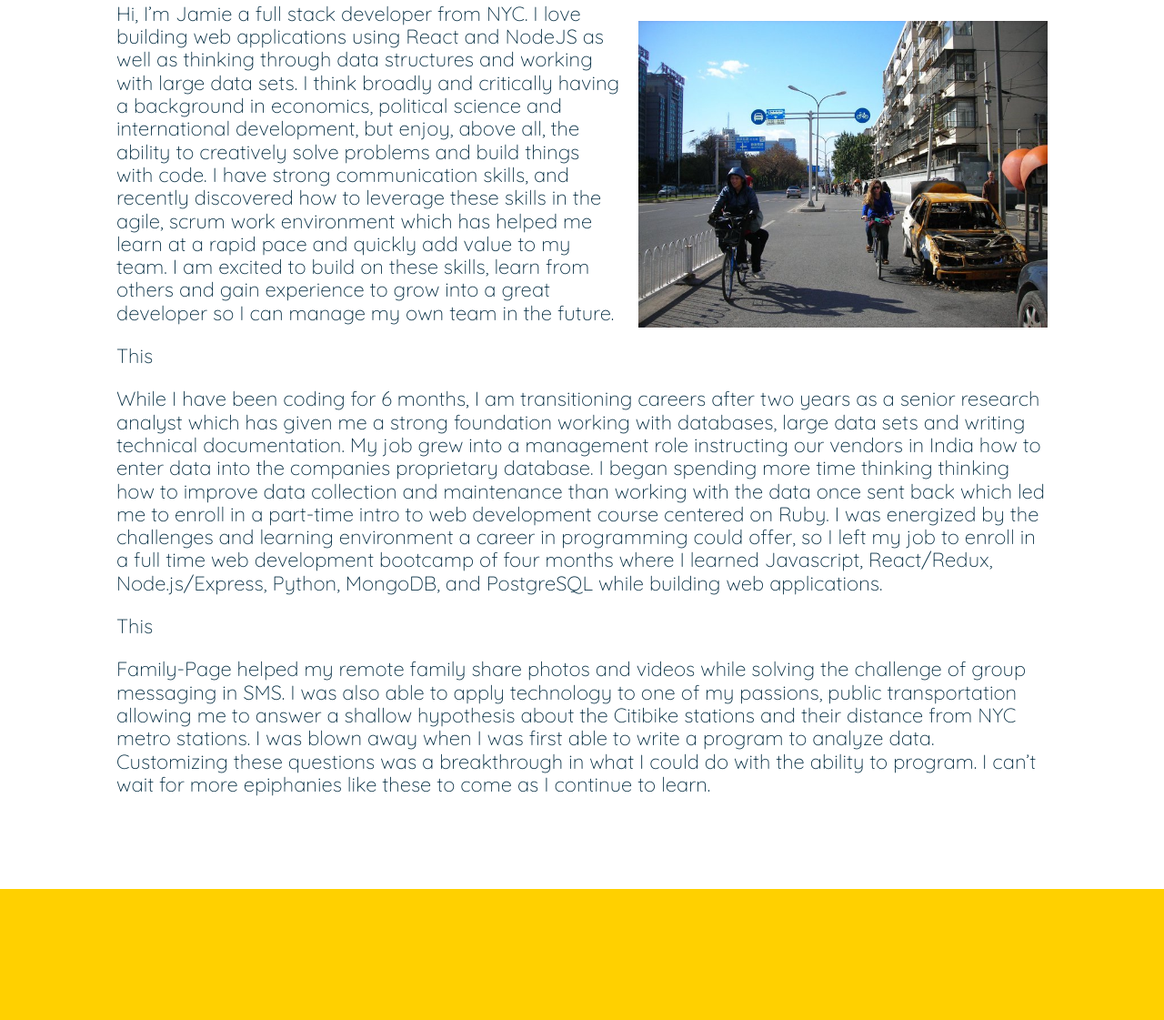
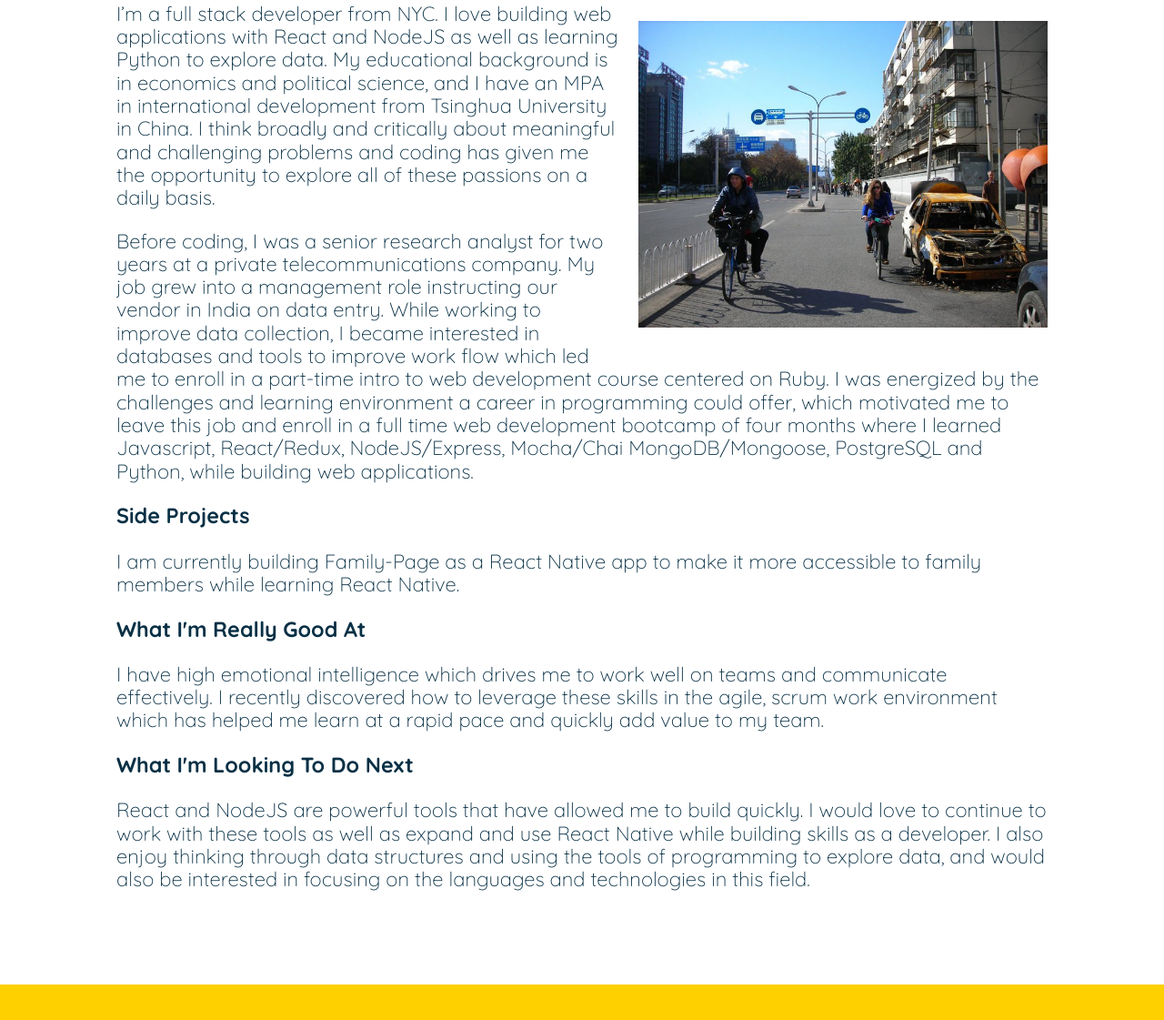
Before and after one commit to davellaj/Portfolio, a plain HTML site: page index.html in a window 1280 px wide. Shown: the part 3474-4595 px from the top of the page at 91% size. Drawn offline with nearby package versions, Linux system fonts and the light colour scheme.

Commit message:
filled out content for about me section

```diff
--- a/index.html
+++ b/index.html
@@ -202,25 +202,46 @@
         <div class="about-me-img">
           <img src="./images/china.jpg" alt="about-me-china">
         </div>
-            <p class="about-me-info">
-              Hi, I’m Jamie a full stack developer from NYC. I love building
-              web applications using React and NodeJS as well as thinking through
-              data structures and working with large data sets. I think broadly and
-              critically having a background in economics, political science and international development, but enjoy, above all, the ability to creatively solve problems and build things with code.  I have strong communication skills, and recently discovered how to leverage these skills in the agile, scrum work environment which has helped me learn at a rapid pace and quickly add value to my team. I am excited to build on these skills, learn from others and gain experience to grow into a great developer so I can manage my own team in the future.
+            <p>
+              I’m a full stack developer from NYC. I love building
+              web applications with React and NodeJS as well as learning Python to explore data.
+              My educational background is in economics and political science, and I have an MPA
+              in international development from Tsinghua University in China. I think broadly and critically
+              about meaningful and challenging problems and coding has given me the opportunity to explore all of these passions
+              on a daily basis.
+            </p>
+            <p>
+              Before coding, I was a senior research analyst for two years at a private telecommunications company.
+              My job grew into a management role instructing our vendor in India on data entry. While working to improve data collection, I became interested in databases and tools to improve work flow which led me to enroll in a
+              part-time intro to web development course centered
+              on Ruby. I was energized by the challenges and learning environment
+              a career in programming could offer, which motivated me to leave this job and enroll in a full
+              time web development bootcamp of four months where I learned Javascript,
+              React/Redux, NodeJS/Express, Mocha/Chai MongoDB/Mongoose, PostgreSQL and Python, while
+              building web applications.
             </p>
 
-            <h3 class="about-me-info">This</h3>
-            <p class="about-me-info">
-              While I have been coding for 6 months, I am transitioning careers
-              after two years as a senior research analyst which has given me a
-              strong foundation working with databases, large data sets and writing technical documentation. My job grew into a management role instructing our vendors in India how to enter data into the companies proprietary database. I began spending more time thinking thinking how to improve data collection and maintenance than working with the data once sent back which led me to enroll in a part-time intro to web development course centered on Ruby. I was energized by the challenges and learning environment a career in programming could offer, so I left my job to enroll in a full time web development bootcamp of four months where I learned Javascript, React/Redux, Node.js/Express, Python, MongoDB, and PostgreSQL while building web applications.
+            <h3>Side Projects</h3>
+            <p>
+              I am currently building Family-Page as a React Native app to make it more accessible
+              to family members while learning React Native.
             </p>
 
-            <h3 class="about-me-info">This</h3>
-            <p class="about-me-info">
-              Family-Page helped my remote family share photos and videos while solving the challenge of group messaging in SMS. I was also able to apply technology to one of my passions, public transportation allowing me to answer a shallow hypothesis about the Citibike stations and their distance from NYC metro stations. I was blown away when I was first able to write a program to analyze data. Customizing these questions was a breakthrough in what I could do with the ability to program. I can’t wait for more epiphanies like these to come as I continue to learn.
+            <h3>What I'm Really Good At</h3>
+            <p>
+              I have high emotional intelligence which drives me to work well on teams
+              and communicate effectively. I
+              recently discovered how to leverage these skills in the agile, scrum work environment
+              which has helped me learn at a rapid pace and quickly add value to my team.
             </p>
-          <!-- </h3> -->
+            <h3>What I'm Looking To Do Next</h3>
+            <p>
+              React and NodeJS are powerful tools that have allowed me to build quickly.
+              I would love to continue to work with these tools as well as expand and use React Native while
+              building skills as a developer. I also enjoy
+              thinking through data structures and using the tools of programming to
+              explore data, and would also be interested in focusing on the languages and technologies in this field.
+            </p>
       </div>
     </section>
   </div>
--- a/main.css
+++ b/main.css
@@ -227,6 +227,11 @@ a:hover {
   overflow: auto;
 }
 
+.about-me-container p {
+  font-size: 1.1em;
+  font-weight: 300;
+}
+
 .about-me-img {
   padding: 1em 0 1em 1em;
   float: none;
@@ -235,11 +240,6 @@ a:hover {
 .about-me-img img {
   width: 100%;
   max-width: 450px;
-}
-
-.about-me-info {
-  font-size: 1.1em;
-  font-weight: 300;
 }
 
 /* Reach Out Section on the bottom of Page*/
```
